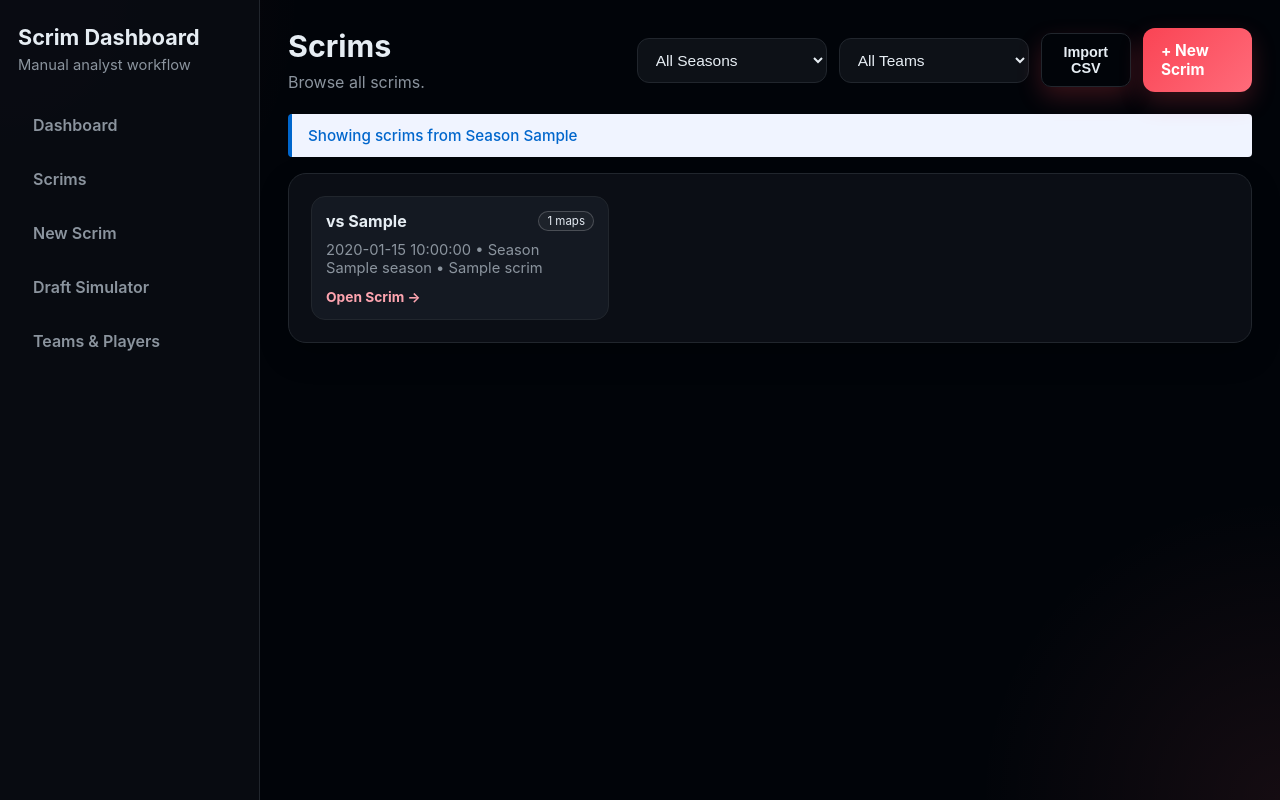
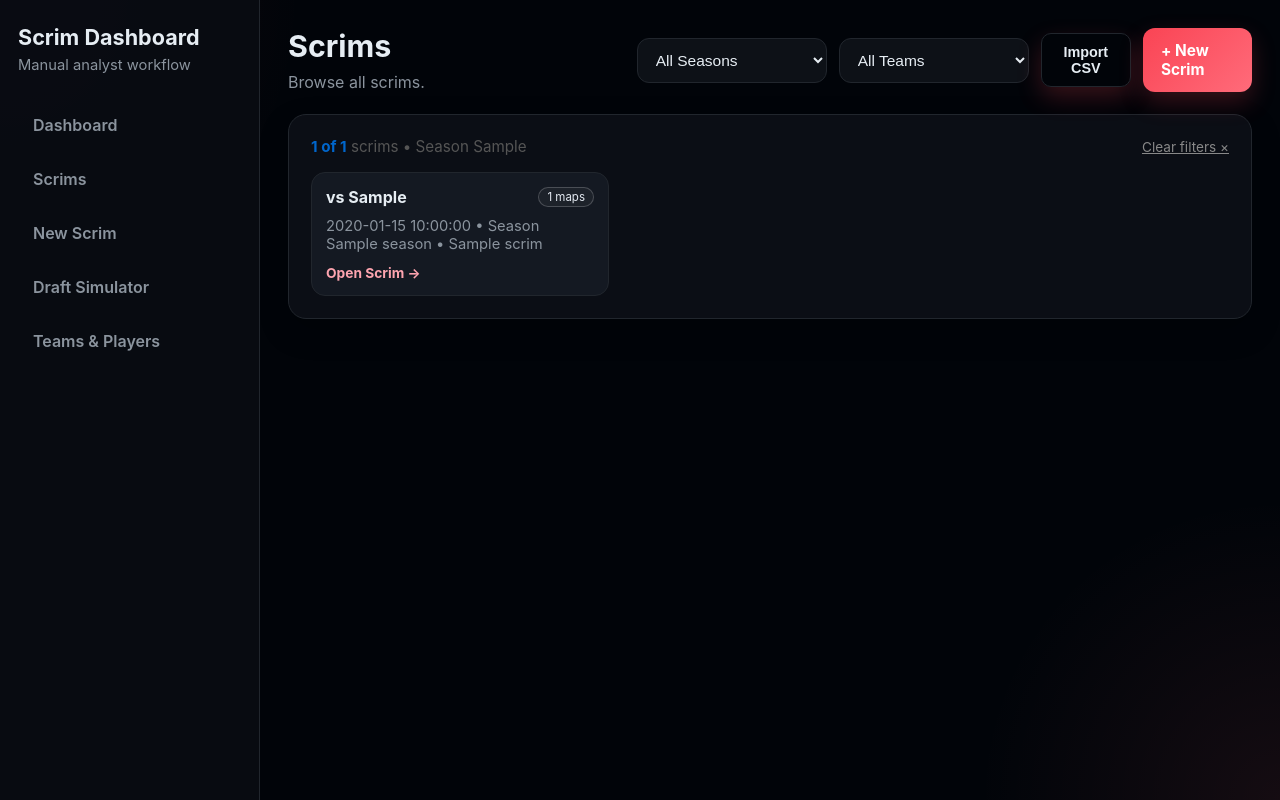
Before and after one commit to Skyza2123/rivals-stats, a Flask app: template templates/scrims.html in a window 1280 px wide. Run offline with Flask 3, Linux system fonts and the light colour scheme; data comes from the database, SQL or seed files in the repository; the template is opened without the code that fills it: most values are stand-ins (such as "Sample title", 1, 10 or a date in 2020).

Commit message:
Push local DB data; add scrim count indicators and clear-filter links to scrims/teams pages

```diff
--- a/templates/scrims.html
+++ b/templates/scrims.html
@@ -35,23 +35,27 @@
     {% endfor %}
 {% endwith %}
 
-{% if selected_season != 'all' or selected_team_id %}
-    <div style="background-color: #f0f4ff; border-left: 4px solid var(--accent-color, #0066cc); padding: 0.75rem 1rem; margin-bottom: 1rem; border-radius: 4px;">
-        <p style="margin: 0; font-weight: 500; color: var(--accent-color, #0066cc); font-size: 0.95rem;">
-            Showing scrims
+<section class="panel">
+    <div style="display: flex; align-items: center; justify-content: space-between; margin-bottom: 1rem; flex-wrap: wrap; gap: 0.5rem;">
+        <p style="margin: 0; font-size: 0.95rem; color: #555;">
+            {% if selected_season == 'all' and not selected_team_id %}
+                Showing all <strong>{{ scrims|length }}</strong> scrims
+            {% else %}
+                <strong style="color: var(--accent-color, #0066cc);">{{ scrims|length }} of {{ total_scrim_count }}</strong> scrims
                 {%- if selected_team_id -%}
                     {%- for team in teams -%}
-                    {%- if team.id|string == selected_team_id %} from {{ team.name }}{%- endif -%}
+                        {%- if team.id|string == selected_team_id %} &bull; {{ team.name }}{%- endif -%}
                     {%- endfor -%}
                 {%- endif -%}
                 {%- if selected_season != 'all' -%}
-                {%- if selected_season == unspecified_season_token %} with no season set{%- else %} from Season {{ selected_season }}{%- endif -%}
+                    {%- if selected_season == unspecified_season_token %} &bull; No season set{%- else %} &bull; Season {{ selected_season }}{%- endif -%}
                 {%- endif -%}
+            {% endif %}
         </p>
+        {% if selected_season != 'all' or selected_team_id %}
+            <a href="{{ url_for('scrims') }}" style="font-size: 0.85rem; color: #888;">Clear filters ×</a>
+        {% endif %}
     </div>
-{% endif %}
-
-<section class="panel">
     {% if scrims %}
         <div class="scrim-box-grid">
             {% for scrim in scrims %}
```
Also changed, not shown: templates/teams.html (+9 -6 lines). Lines whose indentation alone changed are shown as unchanged.
